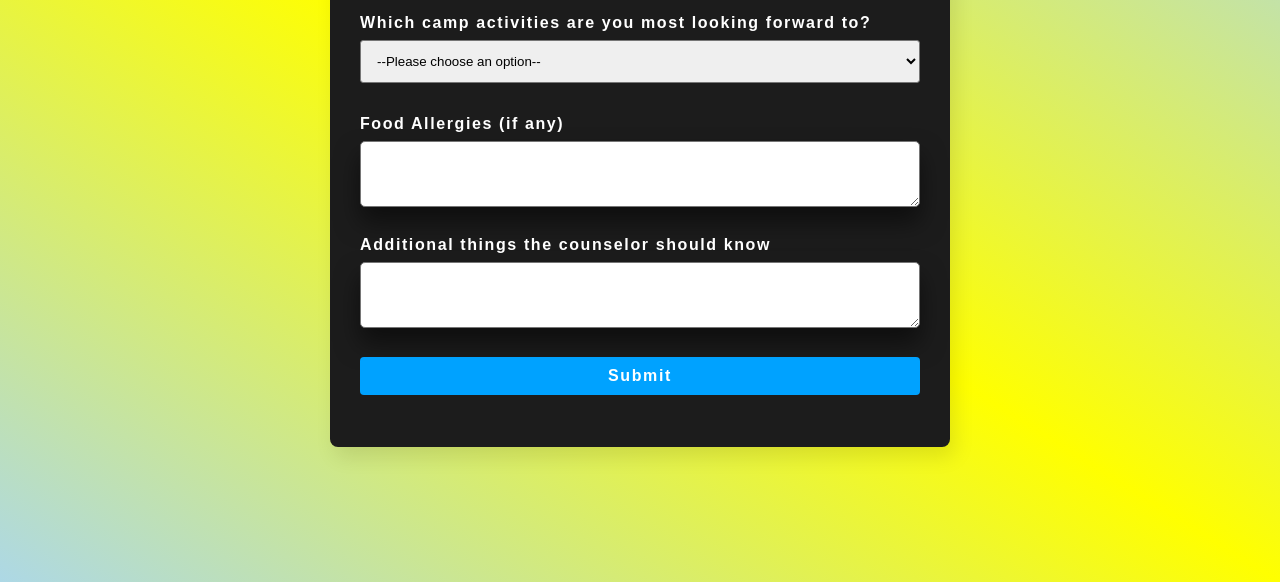
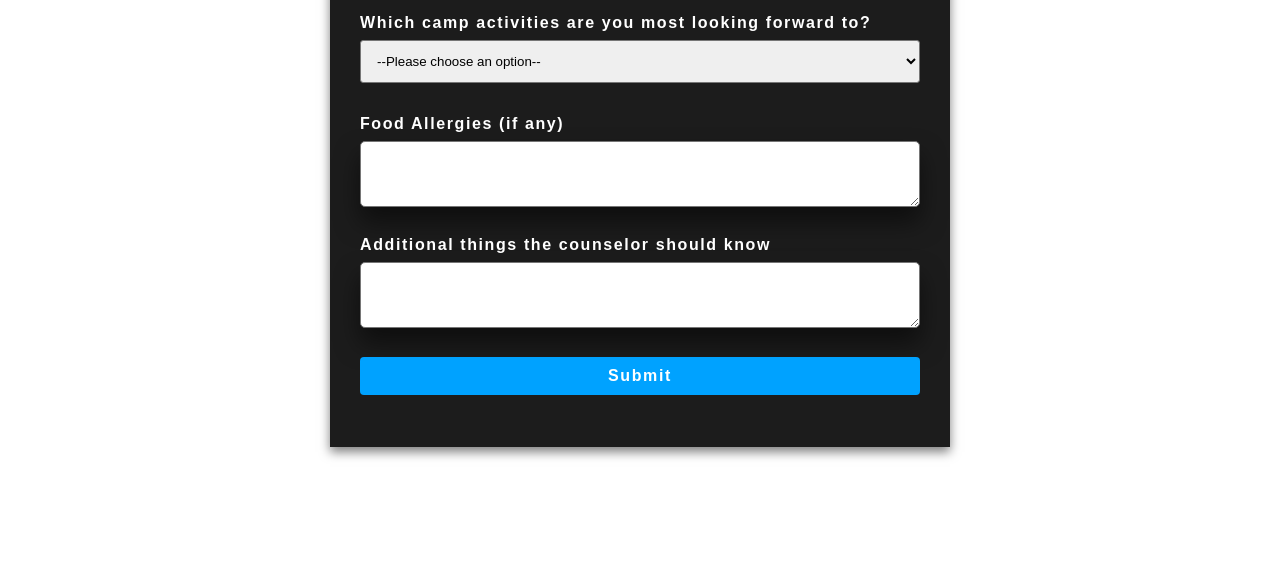
Before and after one commit to itxnargis/camp-activities, a plain HTML site: page index.html in a window 1280 px wide. Shown: the part 218-800 px from the top of the page. Drawn offline with Linux system fonts and the light colour scheme.

Commit message:
Fix - background border color

```diff
--- a/styles.css
+++ b/styles.css
@@ -10,7 +10,7 @@ body {
   display: flex;
   justify-content: center;
   align-items: center;
-  background: linear-gradient(to left bottom, lightBlue, yellow, lightBlue);
+  background: #fff;
   font-family: "Poppins", sans-serif;
 }
 
@@ -21,10 +21,9 @@ body {
 
 #camp-activities-inquiry {
   position: relative;
-  box-shadow: 5px 10px 20px rgba(0, 0, 0, 0.1);
+  box-shadow: 0px 5px 10px rgba(0, 0, 0, 0.5);
   height: auto;
   background: #1c1c1c;
-  border-radius: 8px;
   overflow: hidden;
   display: flex;
   flex-direction: column;
```
